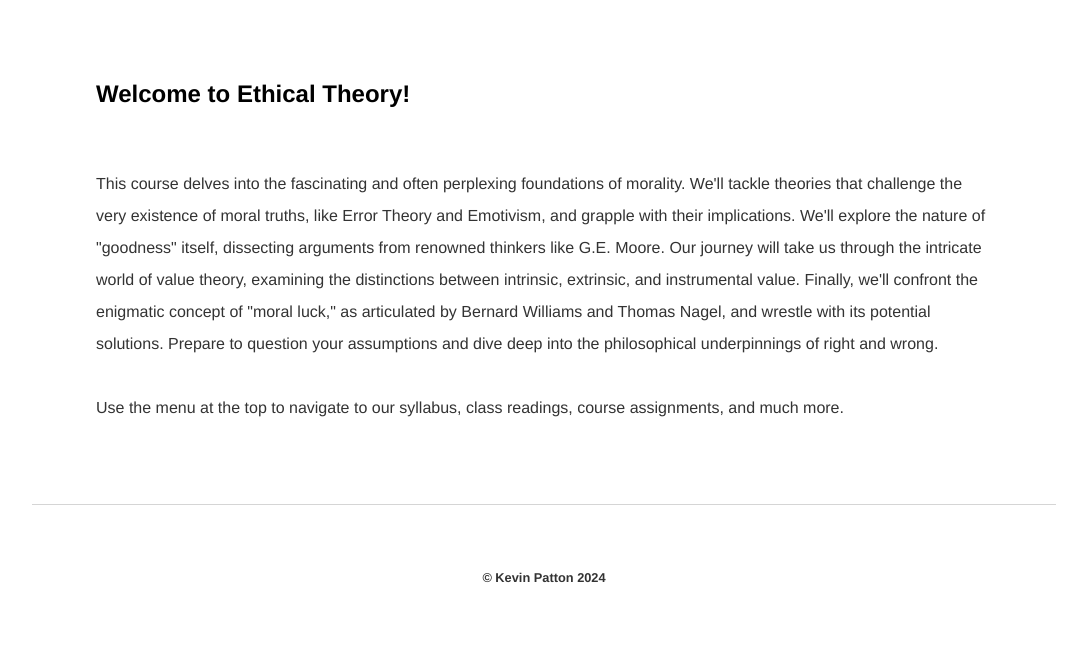
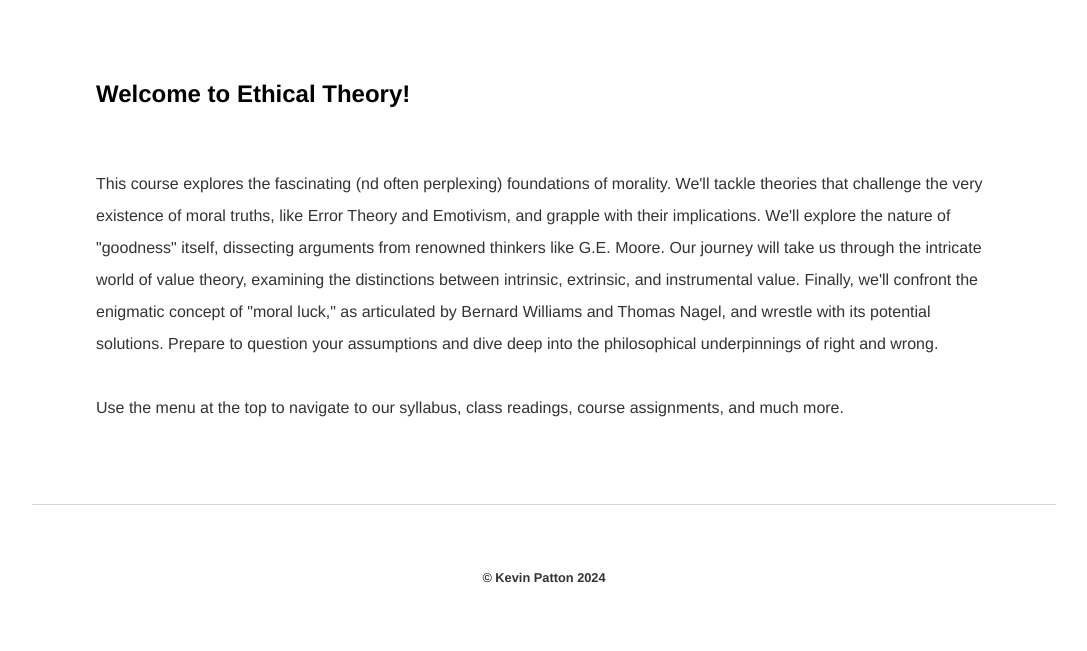
Before and after one commit to kevinjpatton/kevinjpatton.github.io, a Jekyll site: the page built from teaching/phil_3050/index.html, in a window 1280 px wide. Shown: the part 348-999 px from the top of the page, without its empty margins (96-1183 px from the left). Built offline with Jekyll 4.4.1, drawn with Linux system fonts in a browser that asks for light colours; Markdown is read by kramdown in place of the engine named in the settings.

Commit message:
Update index.html

```diff
--- a/teaching/phil_3050/index.html
+++ b/teaching/phil_3050/index.html
@@ -3,4 +3,4 @@
 title: PHIL3050 - Home
 ---
 <h2>Welcome to Ethical Theory!</h2>
-<p>This course delves into the fascinating and often perplexing foundations of morality. We'll tackle theories that challenge the very existence of moral truths, like Error Theory and Emotivism, and grapple with their implications. We'll explore the nature of "goodness" itself, dissecting arguments from renowned thinkers like G.E. Moore. Our journey will take us through the intricate world of value theory, examining the distinctions between intrinsic, extrinsic, and instrumental value. Finally, we'll confront the enigmatic concept of "moral luck," as articulated by Bernard Williams and Thomas Nagel, and wrestle with its potential solutions. Prepare to question your assumptions and dive deep into the philosophical underpinnings of right and wrong.<br><br>Use the menu at the top to navigate to our syllabus, class readings, course assignments, and much more.</p>
+<p>This course explores the fascinating (nd often perplexing) foundations of morality. We'll tackle theories that challenge the very existence of moral truths, like Error Theory and Emotivism, and grapple with their implications. We'll explore the nature of "goodness" itself, dissecting arguments from renowned thinkers like G.E. Moore. Our journey will take us through the intricate world of value theory, examining the distinctions between intrinsic, extrinsic, and instrumental value. Finally, we'll confront the enigmatic concept of "moral luck," as articulated by Bernard Williams and Thomas Nagel, and wrestle with its potential solutions. Prepare to question your assumptions and dive deep into the philosophical underpinnings of right and wrong.<br><br>Use the menu at the top to navigate to our syllabus, class readings, course assignments, and much more.</p>
```
